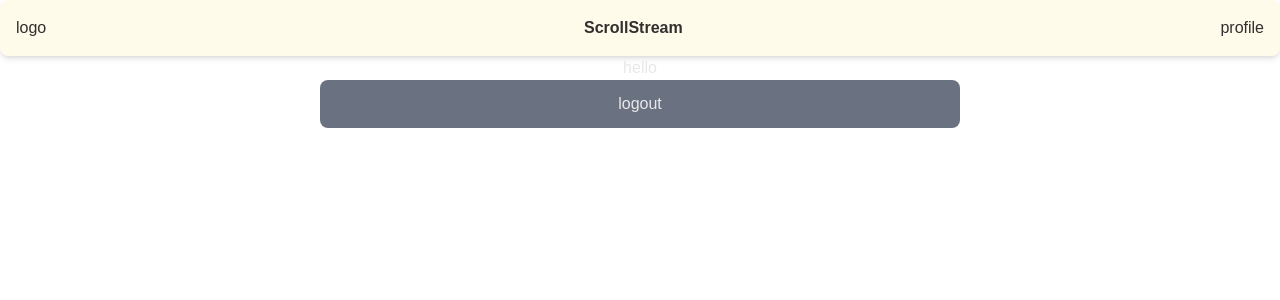
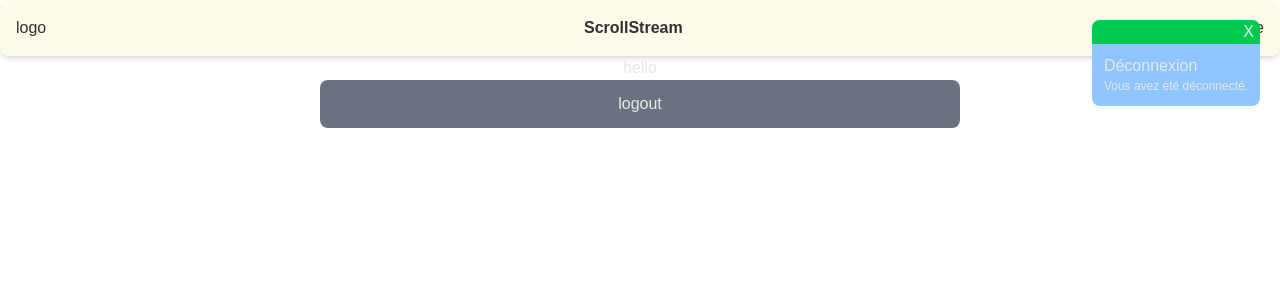
Before and after one commit to Cimeci2/ft_hypertube, a Next.js app: page / in a window 1280 px wide. Both pictures are taken after a click on the button "logout". Shown: the top 300 px of the page. Built offline with nearby package versions, Linux system fonts and the light colour scheme.

Commit message:
fix: notification

```diff
--- a/app/page.tsx
+++ b/app/page.tsx
@@ -1,6 +1,4 @@
-import Image from "next/image";
 import LogoutButton from "@/components/LogoutButton"
-import NotificationModal from "@/components/notification/Notification"
 
 export default function Home() {
   return (
--- a/components/LogoutButton.tsx
+++ b/components/LogoutButton.tsx
@@ -77,13 +77,13 @@ function useLogout(
 
 
   function logout() {
-    console.log('logout')
     setNotificationIsOpen(true)
     notify({
       title: "Déconnexion",
       message: "Vous avez été déconnecté.",
       type: "success"
     });
+    console.log('logout')
   }
 
   function handleLogout() {
@@ -167,10 +167,10 @@ export default function LogoutButton({
         `}
         onMouseEnter={handleMouseEnter}
         onMouseLeave={handleMouseLeave}
+        onClick={handleLogout}
       >
         <button
           className="cursor-pointer"
-          onClick={handleLogout}
         >
           {children ?? "Logout"}
         </button>
--- a/components/notification/Notification.tsx
+++ b/components/notification/Notification.tsx
@@ -8,31 +8,19 @@ type NotificationTypeBannerProps = {
   type: NotificationType
 }
 
-function NotificationTypeBanner({ type }: NotificationTypeBannerProps) {
-  return (
-    <>
-      {type == "success" && (
-        <div className="bg-green-700">
-
-        </div>
-      )}
-      {type == "warning" && (
-        <div className="bg-orange-400">
-
-        </div>
-      )}
-      {type == "error" && (
-        <div className="bg-red-500">
-
-        </div>
-      )}
-      {type == "info" && (
-        <div className="bg-blue-400">
-
-        </div>
-      )}
-    </>
-  )
+function NotificationTypeBanner({ type }: NotificationTypeBannerProps): string {
+  switch (type){
+    case "success":
+      return "bg-green-500"
+    case "warning":
+      return "bg-orange-400"
+    case "error":
+      return "bg-red-500"
+    case "info":
+      return "bg-blue-400"
+    default :
+      return "bg-blue-400"
+  }
 }
 
 export default function Notification({
@@ -43,25 +31,22 @@ export default function Notification({
   duration,
   onClose
 }: NotificationProps) {
-  console.log('logout modal')
   return (
     <>
-      <div className="bg-gray-400 gap-2.5">
+      <div className="bg-blue-300 flex flex-col gap-2.5 rounded-lg">
         {/* header */}
-        <div className="bg-gray-500 flex justify-end items-center p-2">
-          <NotificationTypeBanner type={type}/>
+        <div className={`flex justify-end h-1/6 w-full ${NotificationTypeBanner({ type })} rounded-t-lg`}>
+          <p className="mr-1.5" onClick={onClose}>X</p>
         </div>
-        {/* title */}
-        <div>
-          <h1>{title}</h1>
-        </div>
-        {/* texte */}
-        <div>
-          <p>{message}</p>
-        </div>
-        {/* close */}
-        <div className="bg-gray-500 flex justify-end items-center p-2">
-          <p onClick={onClose}>X</p>
+        <div className="pb-3 pl-3 pr-3">
+          {/* title */}
+          <div className="">
+            <h1 className="text-md">{title}</h1>
+          </div>
+          {/* texte */}
+          <div>
+            <p className="text-xs">{message}</p>
+          </div>
         </div>
       </div>
     </>
--- /dev/null
+++ b/components/notification/NotificationContainer.tsx
@@ -0,0 +1,20 @@
+"use client";
+
+import Notification from "./Notification";
+import { useNotification } from "./useNotification";
+
+export default function NotificationContainer() {
+  const { notifications, removeNotification } = useNotification();
+
+  return (
+    <div className="fixed top-5 right-5 z-50 flex flex-col gap-3">
+      {notifications.map((notification) => (
+        <Notification
+          key={notification.id}
+          {...notification}
+          onClose={() => removeNotification(notification.id)}
+        />
+      ))}
+    </div>
+  );
+}
--- a/components/notification/NotificationProvider.tsx
+++ b/components/notification/NotificationProvider.tsx
@@ -1,7 +1,8 @@
 "use client";
 
-import { createContext, useState } from "react";
+import { createContext, useEffect, useState } from "react";
 import type { Notification } from "@/components/notification/notification.type"
+import NotificationContainer from "./NotificationContainer";
 
 type CreateNotification = Omit<Notification, "id">
 
@@ -21,12 +22,16 @@ export default function NotificationProvider({
 }) {
   const [notifications, setNotifications] = useState<Notification[]>([])
 
+    useEffect(() => {
+      console.log(notifications)
+    }, [notifications])
+
   function notify(notification: CreateNotification) {
     const newNotification = {
       id: crypto.randomUUID(),
       ...notification
     }
-
+    console.log(newNotification)
     setNotifications(previous => [
       ...previous,
       newNotification
@@ -48,6 +53,7 @@ export default function NotificationProvider({
       }}
     >
       {children}
+      <NotificationContainer/>
     </NotificationContext.Provider>
   )
 }
```
